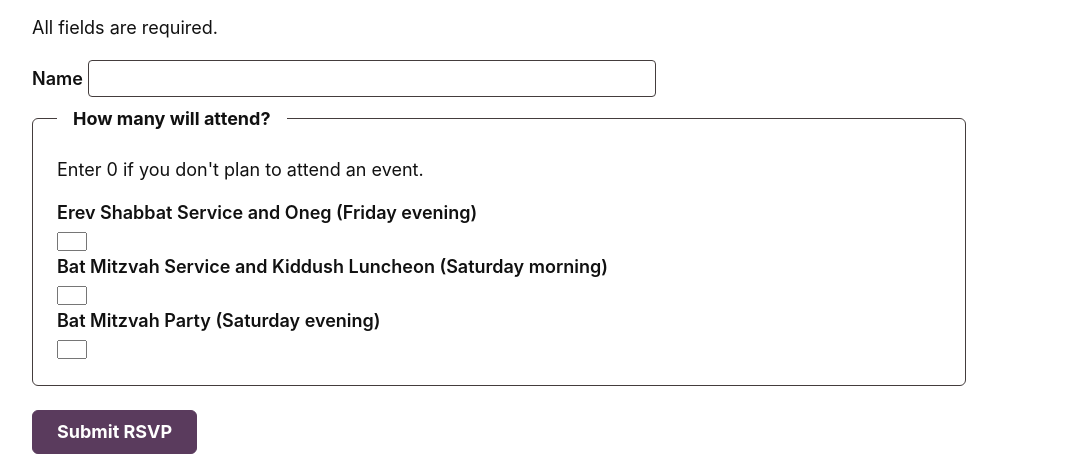
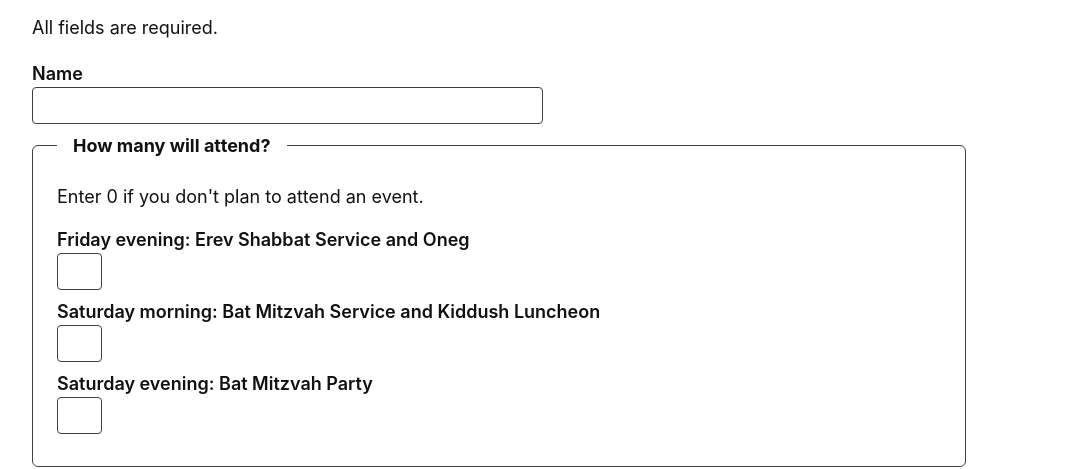
Before and after one commit to MarcSolo/sarina-bat-mitzvah-website, an Eleventy site: page src/rsvp.njk in a window 1280 px wide. Shown: the part 497-966 px from the top of the page, without its empty margins (24-1089 px from the left). Built offline with nearby package versions, Linux system fonts and the light colour scheme; Eleventy itself is replaced by a stand-in of ours; files that its build step writes are made by us from their sources.

Commit message:
updated CSS for input type text and number

```diff
--- a/src/assets/css/styles.css
+++ b/src/assets/css/styles.css
@@ -322,9 +322,9 @@ label[for] {
   cursor: pointer;
 }
 
-input[type="text"]{
+input[type="text"], [type="number"] {
   width: 100%;
-  max-width: 50ch;
+  max-width: 45ch;
   padding: var(--spacing-xs);
   margin-bottom: var(--spacing-sm);
   border: 1px solid var(--color-border);
@@ -334,7 +334,7 @@ input[type="text"]{
   font: inherit;
 }
 input[type="number"]{
-  width: 4ch; /* ~2 digits + the up/down spinner arrows */
+  max-width: 4ch;
 }
 
 button,
--- a/src/rsvp.njk
+++ b/src/rsvp.njk
@@ -9,16 +9,16 @@ permalink: /rsvp/
 <p>Please fill out this form to let us know which Bat Mitzvah events you plan to attend and how many will be in your party.</p>
 <p>All fields are required.</p>
 <form id="rsvp-form">
-     <label for="name">Name</label>
-     <input id="name" name="name" type="text" required><br>
+     <label for="name">Name</label><br>
+     <input id="name" name="name" type="text" required>
      <fieldset>
       <legend>How many will attend?</legend>
       <div id="instructions">Enter 0 if you don't plan to attend an event.</p>
-      <label for="oneg">Erev Shabbat Service and Oneg (Friday evening)</label><br>
+      <label for="oneg">Friday evening: Erev Shabbat Service and Oneg</label><br>
       <input id="oneg" name="oneg-guests" type="number" min="0" aria-describedby="instructions" required><br>
-      <label for="bat-mitzvah-service">Bat Mitzvah Service and Kiddush Luncheon (Saturday morning)</label><br>
+      <label for="bat-mitzvah-service">Saturday morning: Bat Mitzvah Service and Kiddush Luncheon</label><br>
       <input id="bat-mitzvah-service" name="bat-mitzvah-service-guests" type="number" min="0" aria-describedby="instructions" required><br>
-      <label for="bat-mitzvah-party">Bat Mitzvah Party (Saturday evening)</label><br>
+      <label for="bat-mitzvah-party">Saturday evening: Bat Mitzvah Party </label><br>
       <input id="bat-mitzvah-party" name="bat-mitzvah-party-guests" type="number" min="0" aria-describedby="instructions" required>
       </fieldset>
      <button type="submit">Submit RSVP</button>
```
